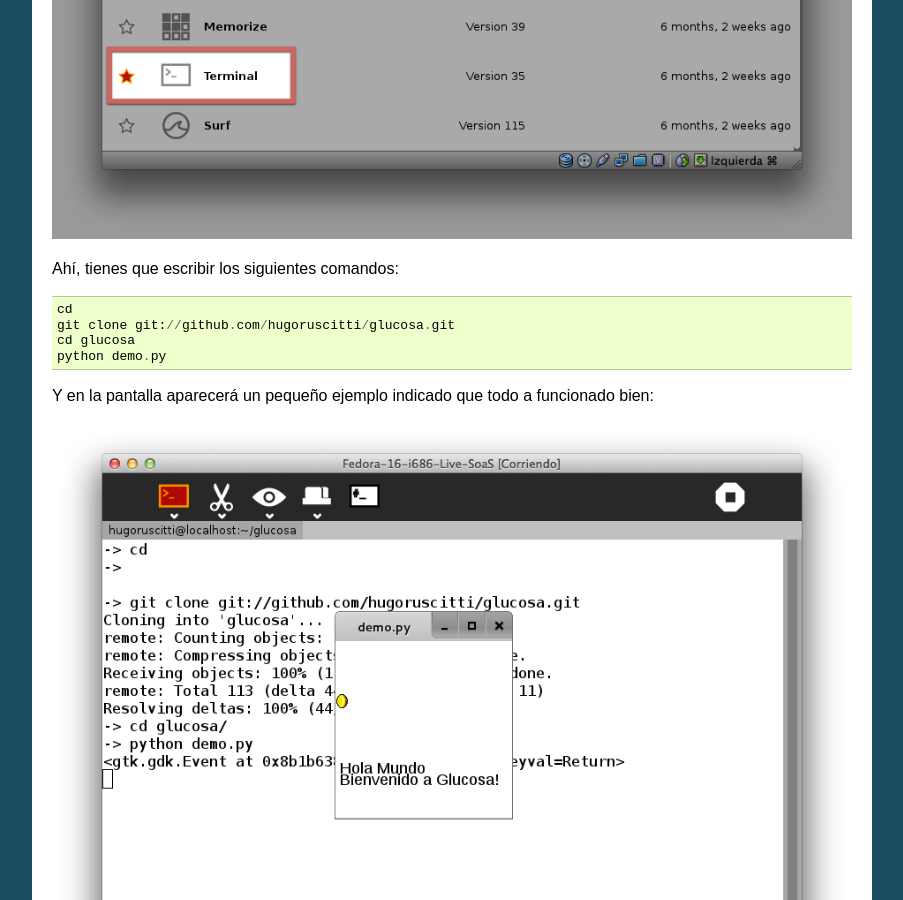
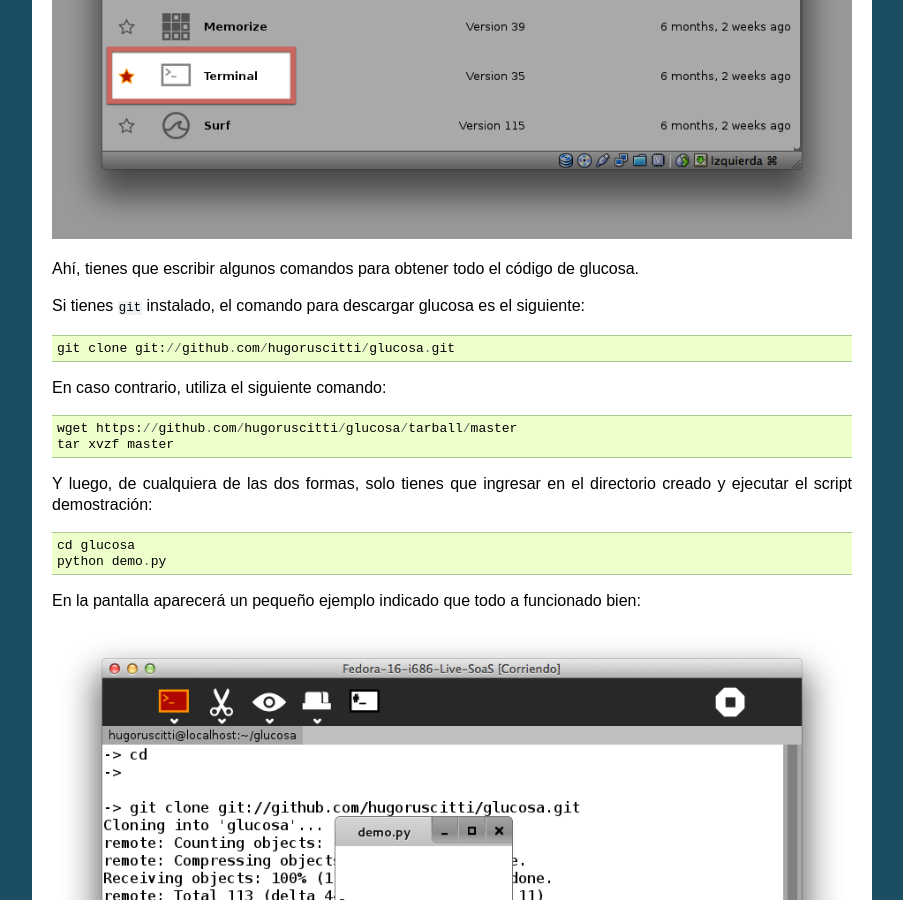
Before and after one commit to hugoruscitti/glucosa, a Sphinx documentation site: the page built from docs/source/usar_desde_sugar_xo.rst, in a window 1280 px wide and 900 px high, scrolled down 1545 px. Shown: the whole window, without its empty margins (198-1101 px from the left). Built offline with Sphinx 7.4.7, drawn with Linux system fonts in a browser that asks for light colours.

Commit message:
Colocando información sobre cómo bajar glucosa en sugar si no está disponible git.

```diff
--- a/docs/source/usar_desde_sugar_xo.rst
+++ b/docs/source/usar_desde_sugar_xo.rst
@@ -19,15 +19,26 @@ y luego abre la consola:
 
 .. image:: images/open_console.png
 
-Ahí, tienes que escribir los siguientes
-comandos::
+Ahí, tienes que escribir algunos comandos para
+obtener todo el código de glucosa.
 
-    cd
+Si tienes ``git`` instalado, el comando para descargar
+glucosa es el siguiente::
+
     git clone git://github.com/hugoruscitti/glucosa.git
+
+En caso contrario, utiliza el siguiente comando::
+
+    wget https://github.com/hugoruscitti/glucosa/tarball/master
+    tar xvzf master
+
+Y luego, de cualquiera de las dos formas, solo tienes que ingresar
+en el directorio creado y ejecutar el script demostración::
+
     cd glucosa
     python demo.py
 
-Y en la pantalla aparecerá un pequeño ejemplo indicado
+En la pantalla aparecerá un pequeño ejemplo indicado
 que todo a funcionado bien:
 
 .. image:: images/resultado.png
```
